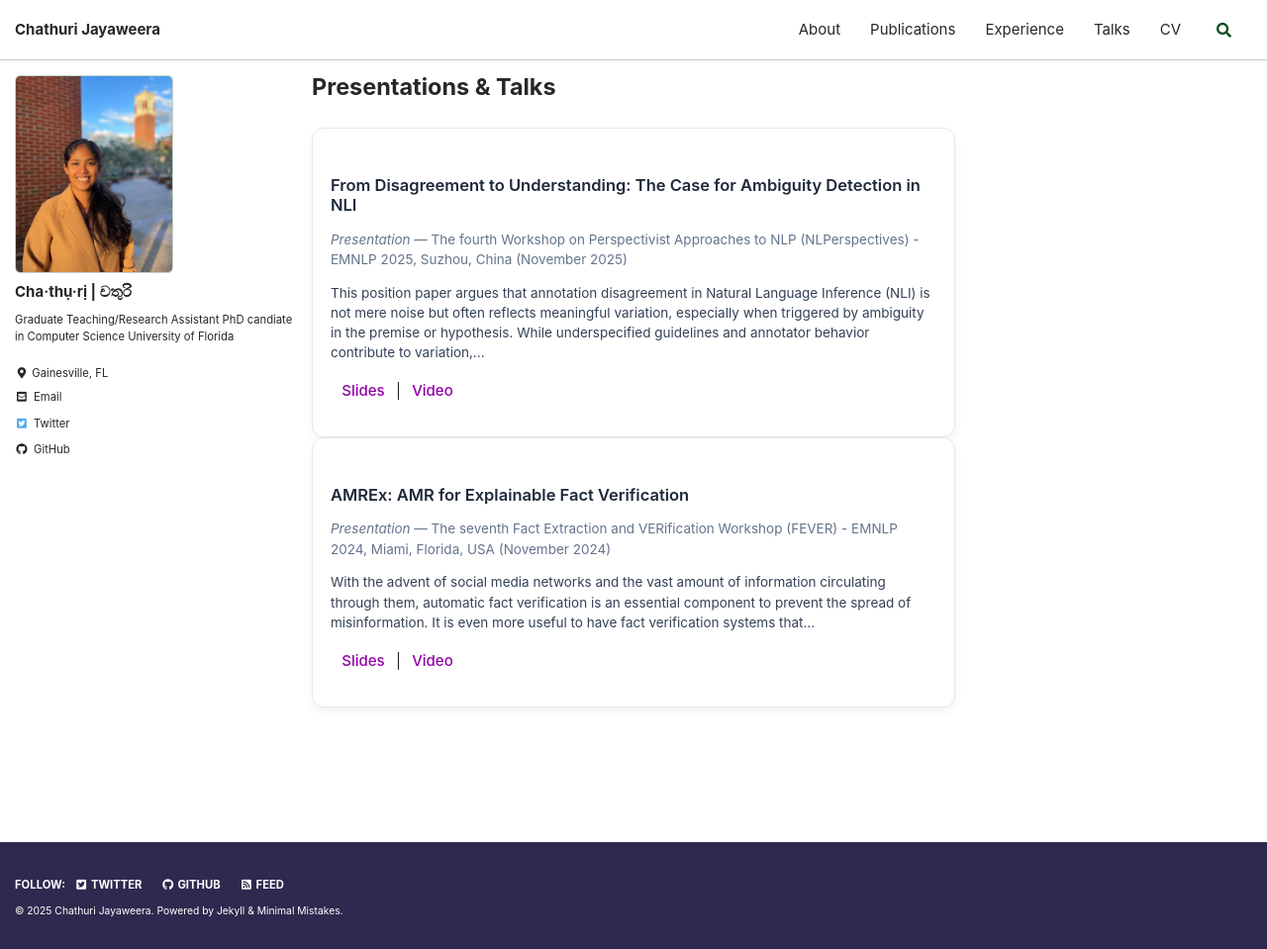
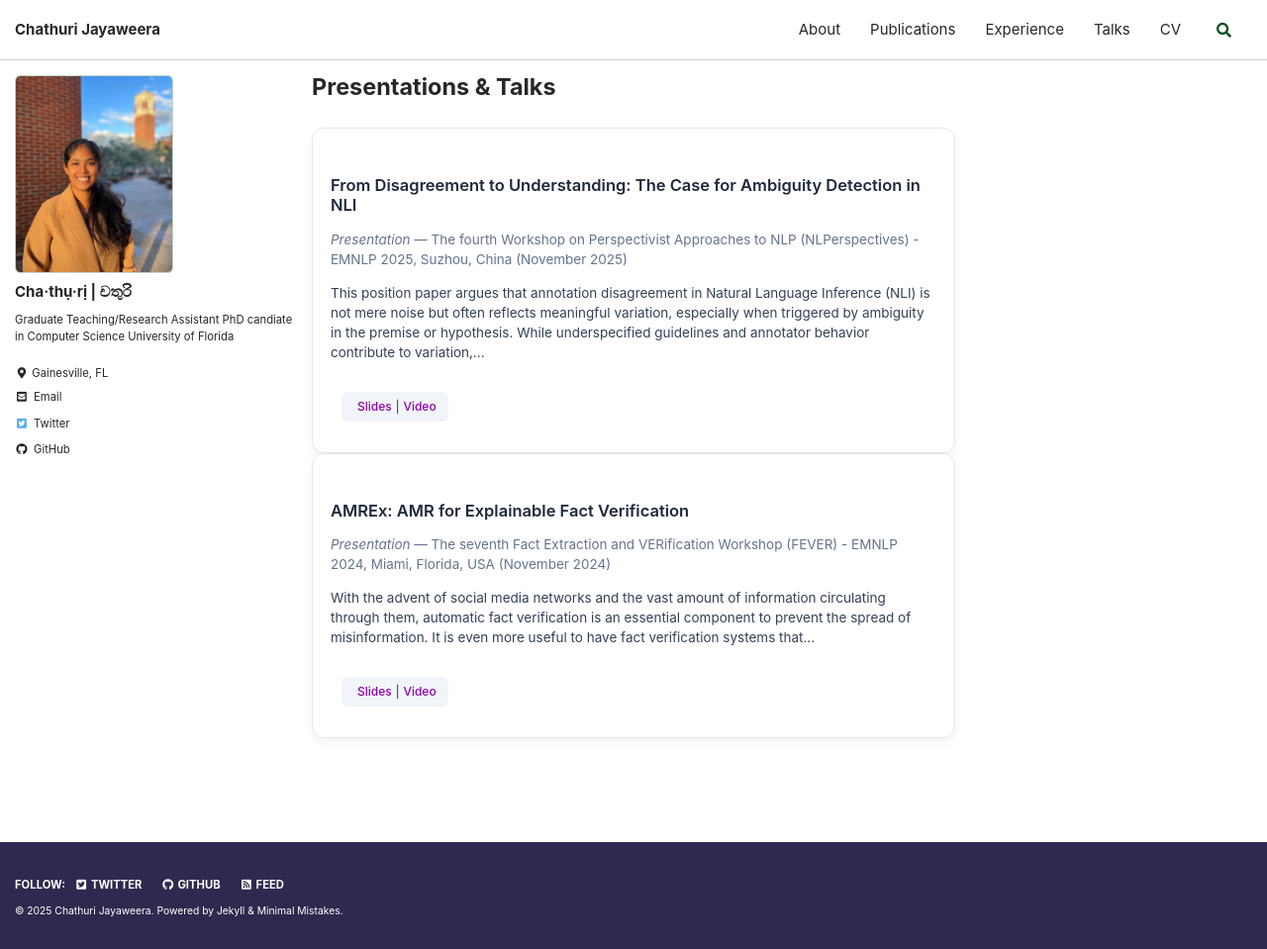
Before and after one commit to chestnutjay/chestnutjay.github.io, a Jekyll site: the page built from _pages/talks.md, in a window 1280 px wide and 959 px high. Shown: the whole window at 99% size. Built offline with Jekyll 4.4.1, drawn with Linux system fonts in a browser that asks for light colours; cached includes are drawn as plain includes.

Commit message:
update in talks.md

```diff
--- a/_pages/talks.md
+++ b/_pages/talks.md
@@ -142,10 +142,12 @@ layout: collection
       <h3 class="talk-title">{{ talk.title }}</h3>
       <p class="talk-meta"><em>{{ talk.type }}</em> — {{ talk.event }}, {{ talk.location }} ({{ talk.date | date: "%B %Y" }})</p>
       <p class="talk-desc">{{ talk.content | strip_html | truncatewords: 40 }}</p>
-      <p class="talk-links">
+      <div class="talk-links">
+      <p class="talk-link">
         {% if talk.slides %}<a href="{{ talk.slides }}">Slides</a>{% endif %}
         {% if talk.video %}{% if talk.slides %} | {% endif %}<a href="{{ talk.video }}">Video</a>{% endif %}
       </p>
+      </div>
     </div>
   </div>
   </a>
```
